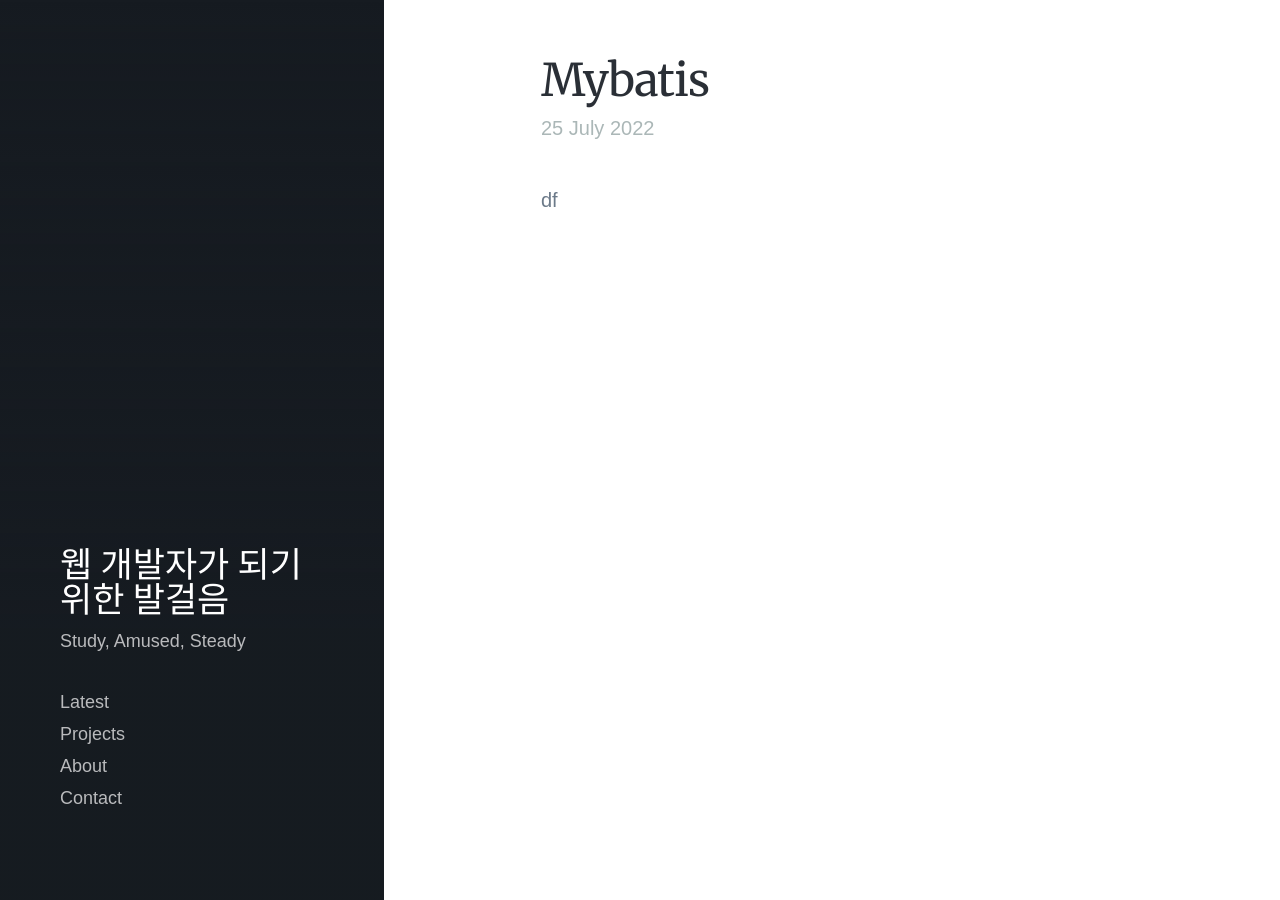
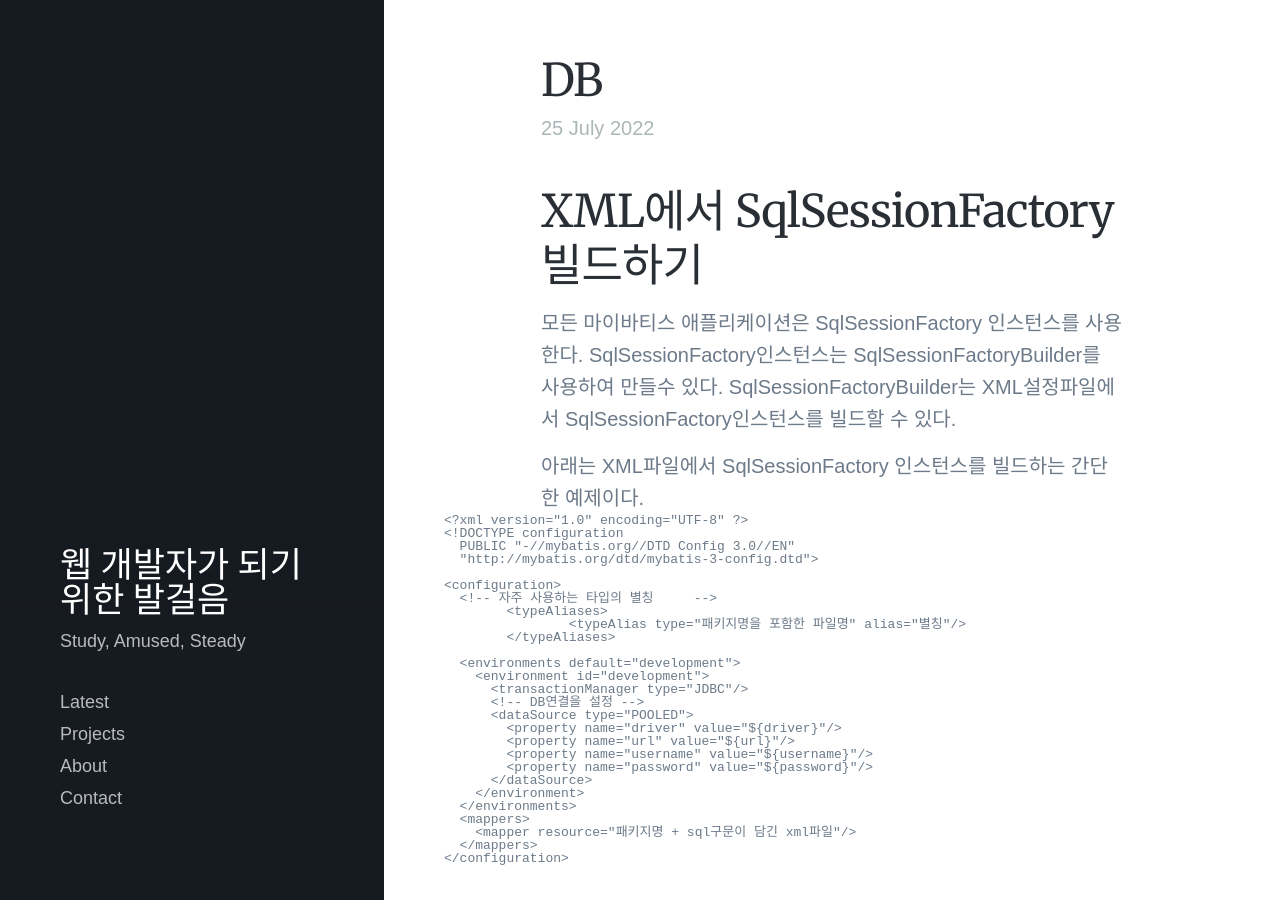
Before and after one commit to lawijdo201/lawijdo201.github.io, a Jekyll site: the page built from _posts/2022-07-25-MyBatis.md, in a window 1280 px wide and 900 px high. Built offline with Jekyll 4.4.1, drawn with Linux system fonts in a browser that asks for light colours; nearby versions of some CDN libraries; some web fonts are replaced; some of the changed text lies outside the part shown.

Commit message:
Update 2022-07-25-MyBatis.md

````diff
--- a/_posts/2022-07-25-MyBatis.md
+++ b/_posts/2022-07-25-MyBatis.md
@@ -1 +1,70 @@
-df
+---
+title: 'DB'
+date: 2022-07-25 00:00:00
+featured_image:
+excerpt: MyBatis에 대해
+---
+## XML에서 SqlSessionFactory 빌드하기
+
+모든 마이바티스 애플리케이션은 SqlSessionFactory 인스턴스를 사용한다. SqlSessionFactory인스턴스는 SqlSessionFactoryBuilder를 사용하여 만들수 있다. SqlSessionFactoryBuilder는 XML설정파일에서 SqlSessionFactory인스턴스를 빌드할 수 있다.
+
+아래는 XML파일에서 SqlSessionFactory 인스턴스를 빌드하는 간단한 예제이다.
+```XML
+<?xml version="1.0" encoding="UTF-8" ?>
+<!DOCTYPE configuration
+  PUBLIC "-//mybatis.org//DTD Config 3.0//EN"
+  "http://mybatis.org/dtd/mybatis-3-config.dtd">
+
+<configuration>
+  <!-- 자주 사용하는 타입의 별칭	-->
+	<typeAliases>
+		<typeAlias type="패키지명을 포함한 파일명" alias="별칭"/>
+	</typeAliases>
+
+  <environments default="development">
+    <environment id="development">
+      <transactionManager type="JDBC"/>
+      <!-- DB연결을 설정 -->
+      <dataSource type="POOLED">
+        <property name="driver" value="${driver}"/>
+        <property name="url" value="${url}"/>
+        <property name="username" value="${username}"/>
+        <property name="password" value="${password}"/>
+      </dataSource>
+    </environment>
+  </environments>
+  <mappers>
+    <mapper resource="패키지명 + sql구문이 담긴 xml파일"/>
+  </mappers>
+</configuration>
+```
+## SqlSessionFactory 에서 SqlSession 만들기
+SqlSessionFactory 이름에서 보듯이 SqlSession 인스턴스를 만들수 있다. SqlSession 은 데이터베이스에 대해 SQL명령어를 실행하기 위해 필요한 모든 메소드를 가지고 있다. 그래서 SqlSession 인스턴스를 통해 직접 SQL 구문을 실행할 수 있다.
+```java
+try (SqlSession session = sqlSessionFactory.openSession()) {
+  BlogMapper mapper = session.getMapper(BlogMapper.class);
+  Blog blog = mapper.selectBlog(101);
+}
+```
+## 매핑된 SQL 구문 살펴보기
+
+```XML
+<mappers>
+    <mapper resource="패키지명 + sql구문이 담긴 xml파일"/>
+  </mappers>
+```
+위와 매핑될 SQL구문이 담긴 XML 파일을 만들어준다.
+
+```XML
+<?xml version="1.0" encoding="UTF-8" ?>
+<!DOCTYPE mapper
+  PUBLIC "-//mybatis.org//DTD Mapper 3.0//EN"
+  "http://mybatis.org/dtd/mybatis-3-mapper.dtd">
+<mapper namespace="org.mybatis.example.BlogMapper">
+
+  <!-- 해당 sql을 메서드와 연결해서 처리. id는 메서드명, resultType 리턴, parameterType 매개변수 -->
+  <select id="selectBlog" resultType="Blog">
+    select * from Blog where id = #{id}
+  </select>
+</mapper>
+```
````
